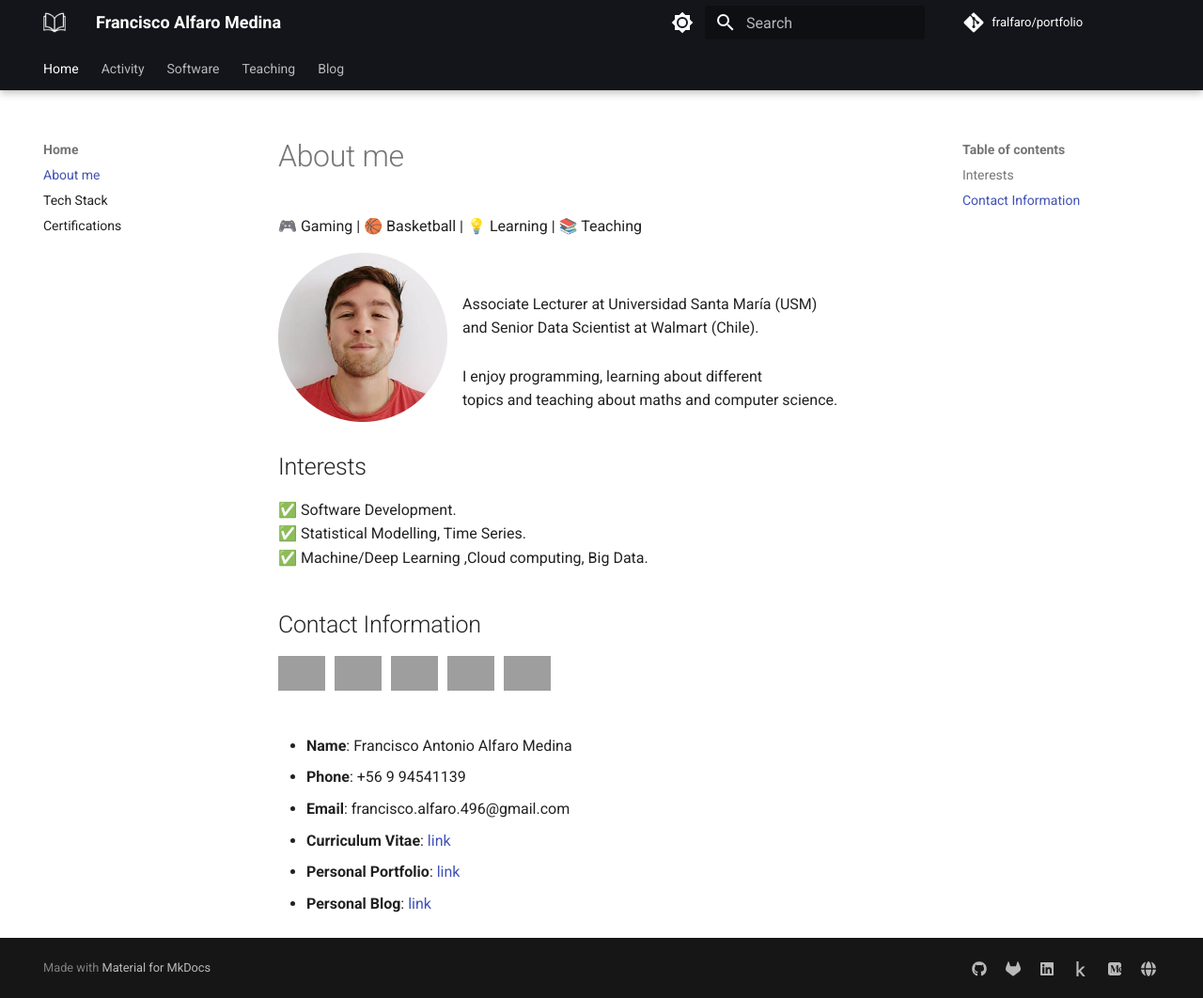
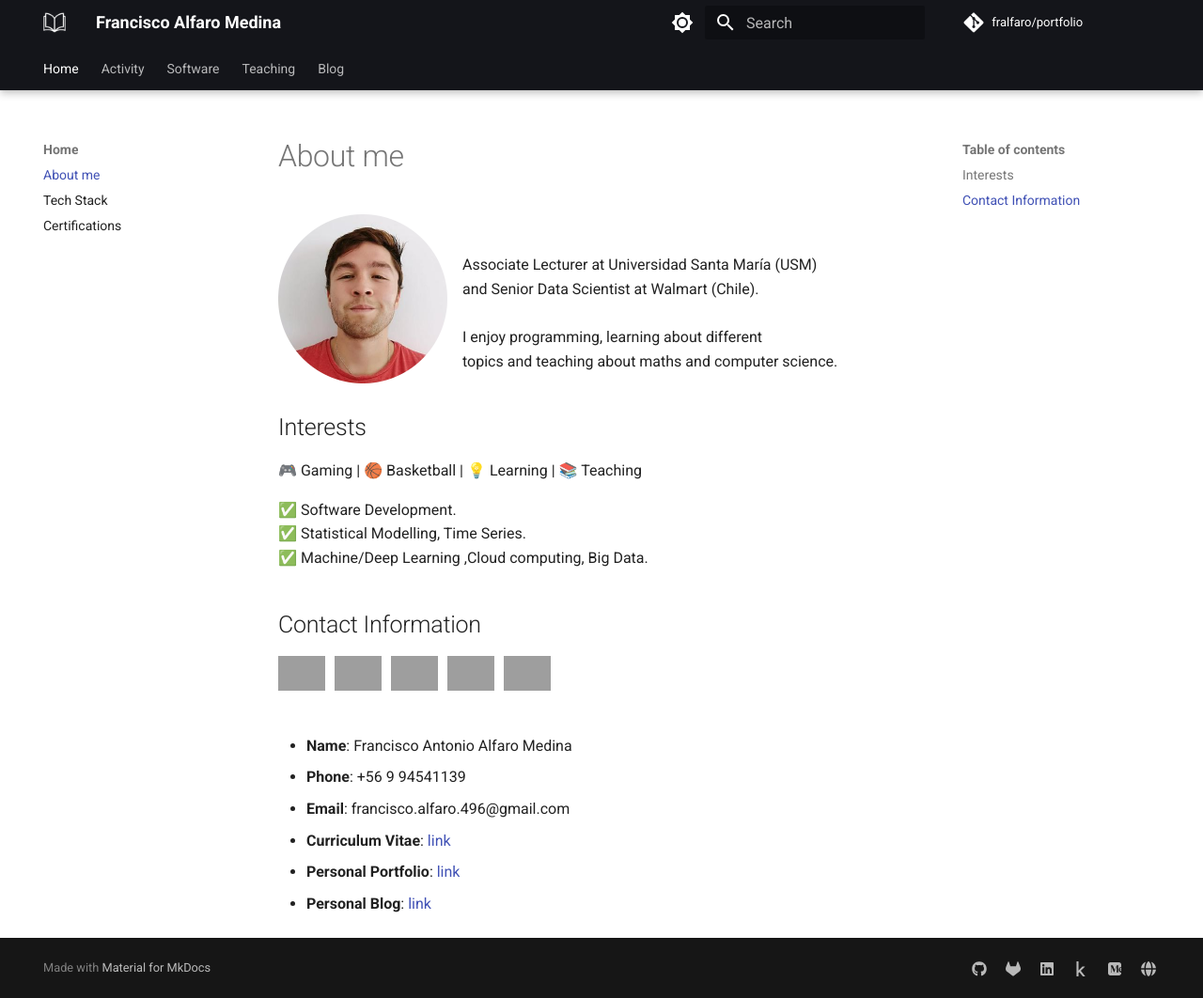
Before and after one commit to fralfaro/portfolio, an MkDocs documentation site: the page built from docs/index.md, in a window 1280 px wide and 1062 px high. Shown: the whole window at 94% size. Built offline with MkDocs 1.6.1 and Material for MkDocs 9.7.7, drawn with Linux system fonts in a browser that asks for light colours; comment, search, counter and statistics services are not loaded; some of the changed lines change nothing that is shown; grey boxes are pictures that could not be loaded.

Commit message:
update v1.31

```diff
--- a/docs/index.md
+++ b/docs/index.md
@@ -1,5 +1,4 @@
 # About me
-🎮 Gaming | 🏀 Basketball | 💡 Learning | 📚 Teaching
 
 <img alt="Link" src="images/yo.png"  width="180" height="180"  align="left" >
 &nbsp;
@@ -11,6 +10,7 @@ topics and teaching about maths and computer science.
 &nbsp;
 
 ## Interests
+🎮 Gaming | 🏀 Basketball | 💡 Learning | 📚 Teaching
 
 ✅ Software Development.  <br>
 ✅ Statistical Modelling, Time Series. <br>
```
